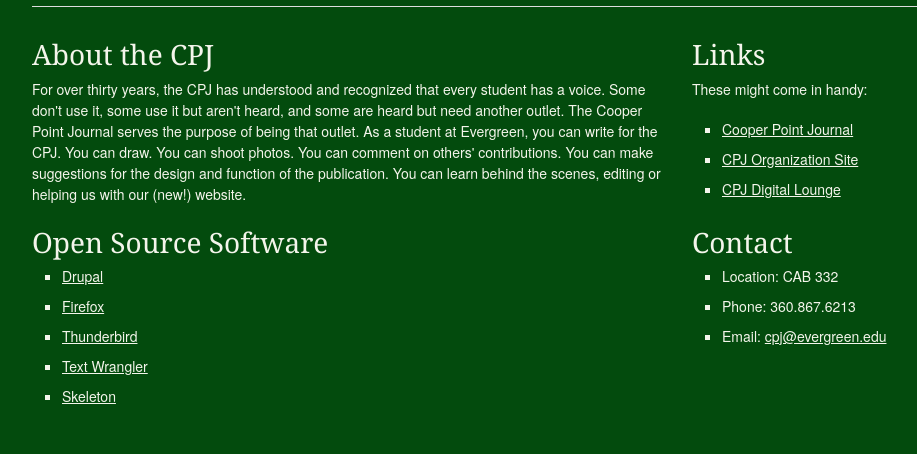
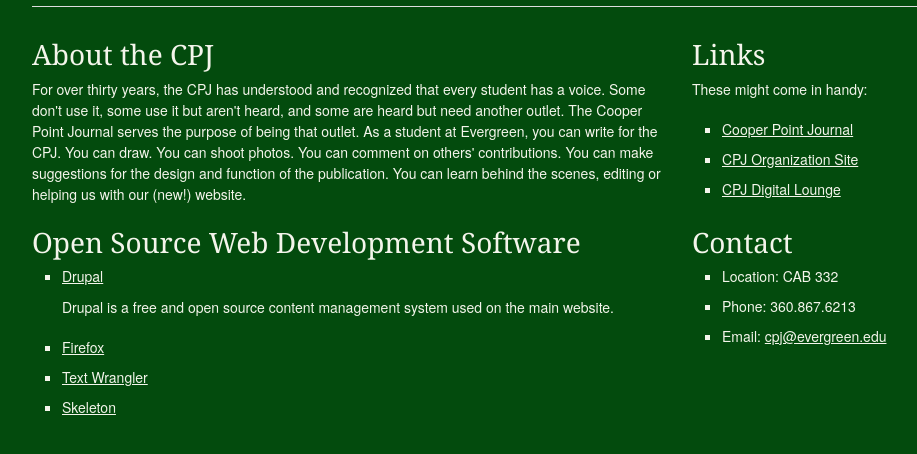
Before and after one commit to cpj/cpj.github.com, a plain HTML site: page index.html in a window 1280 px wide. Shown: the part 118-572 px from the top of the page, without its empty margins (138-1055 px from the left). Drawn offline with nearby package versions, Linux system fonts and the light colour scheme.

Commit message:
open source

```diff
--- a/index.html
+++ b/index.html
@@ -65,11 +65,11 @@
 			</ul>
 		</div>
 		<div class="eleven columns">
-			<h3>Open Source Software</h3>
+			<h3>Open Source Web Development Software</h3>
 			<ul class="square">
 				<li><a href="http://drupal.org/" target="_blank">Drupal</a></li>
+				<p>Drupal is a free and open source content management system used on the main website.</p>
 				<li><a href="http://mozilla.org/firefox/">Firefox</a></li>
-				<li><a href="http://getthunderbird.com/" target="_blank">Thunderbird</a></li>
 				<li><a href="http://www.barebones.com/products/textwrangler/" target="_blank">Text Wrangler</a></li>
 				<li><a href="http://getskeleton.com/" target="_blank">Skeleton</a></li>
 			</div>
```
